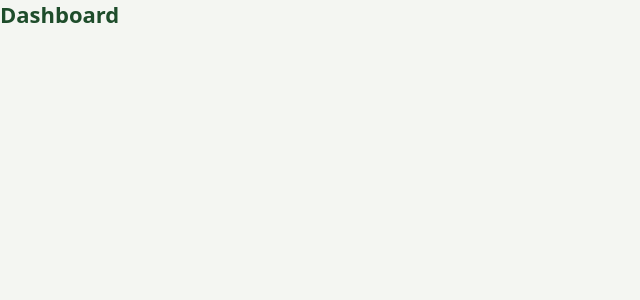
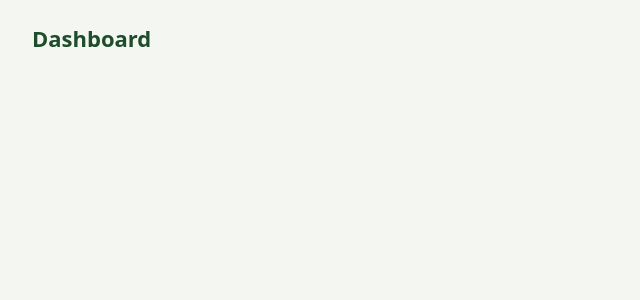
Before and after one commit to nurbolatdev/agroadvisor-kz, a React (Vite) app in the folder apps/admin-web/: page / in a window 1280 px wide. Shown: the top 300 px of the page, without its empty margins (0-640 px from the left). Built offline with nearby package versions, Linux system fonts and the light colour scheme.

Commit message:
feat(admin): add MainLayout with Outlet

```diff
--- a/apps/admin-web/src/app/router.tsx
+++ b/apps/admin-web/src/app/router.tsx
@@ -5,17 +5,23 @@ import { DiseaseDetailPage } from '@/features/diseases/pages/DiseaseDetailPage'
 import { DiseasesPage } from '@/features/diseases/pages/DiseasesPage'
 import { ModerationPage } from '@/features/moderation/pages/ModerationPage'
 import { UsersPage } from '@/features/users/pages/UsersPage'
+import { MainLayout } from '@/layouts/MainLayout'
 import { NotFoundPage } from '@/pages/NotFoundPage'
 import { ROUTES } from '@/shared/constants/routes'
 
 export const router = createBrowserRouter(
   [
+    {
+      element: <MainLayout />,
+      children: [
         { path: ROUTES.dashboard, element: <DashboardPage /> },
         { path: ROUTES.moderation, element: <ModerationPage /> },
         { path: ROUTES.agrochemists, element: <AgrochemistsPage /> },
         { path: ROUTES.diseases, element: <DiseasesPage /> },
         { path: ROUTES.diseaseDetail, element: <DiseaseDetailPage /> },
         { path: ROUTES.users, element: <UsersPage /> },
+      ],
+    },
     { path: ROUTES.notFound, element: <NotFoundPage /> },
   ],
   {
--- /dev/null
+++ b/apps/admin-web/src/layouts/MainLayout.tsx
@@ -0,0 +1,11 @@
+import { Outlet } from 'react-router-dom'
+
+export function MainLayout() {
+  return (
+    <div className="flex min-h-screen flex-col">
+      <main className="mx-auto w-full max-w-7xl flex-1 px-4 py-6 sm:px-6 lg:px-8">
+        <Outlet />
+      </main>
+    </div>
+  )
+}
```
Also changed, not shown: 1 other file (tests, documents, lock files or other folders). Lines whose indentation alone changed are shown as unchanged.
